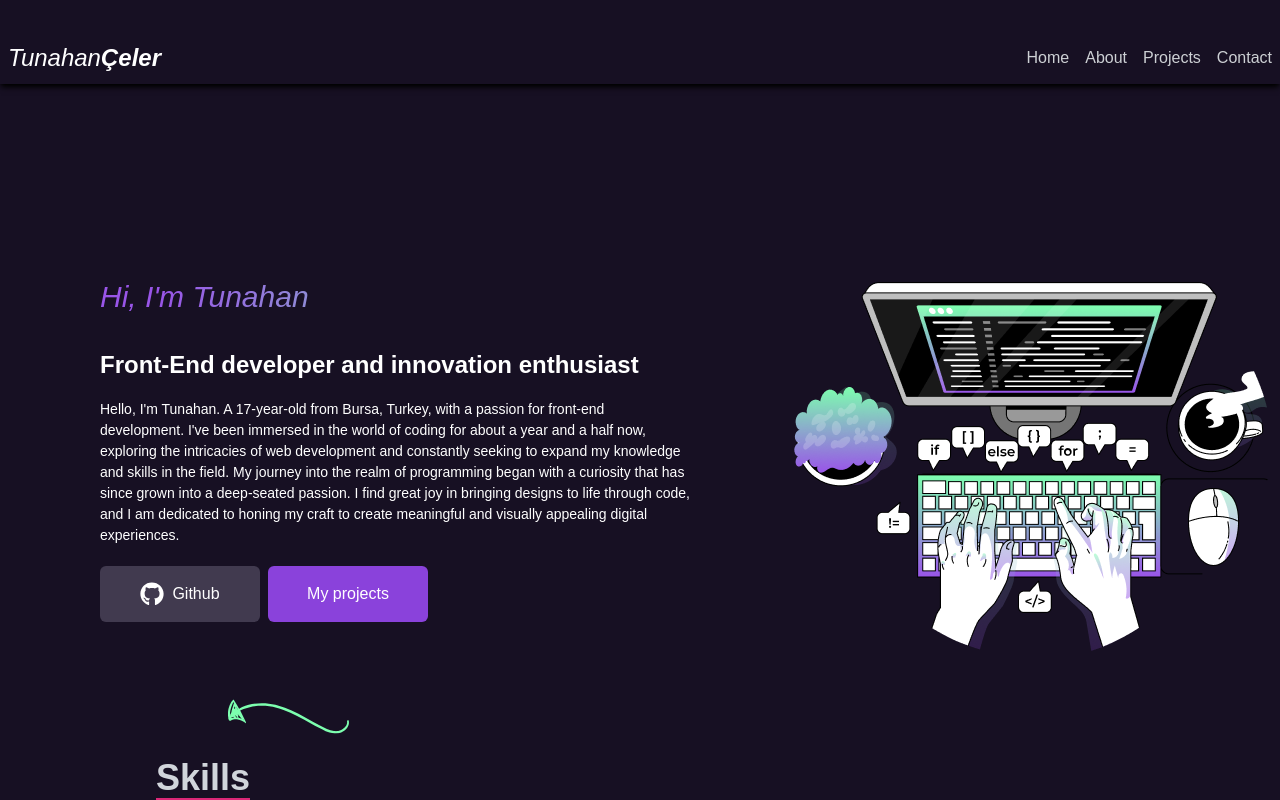
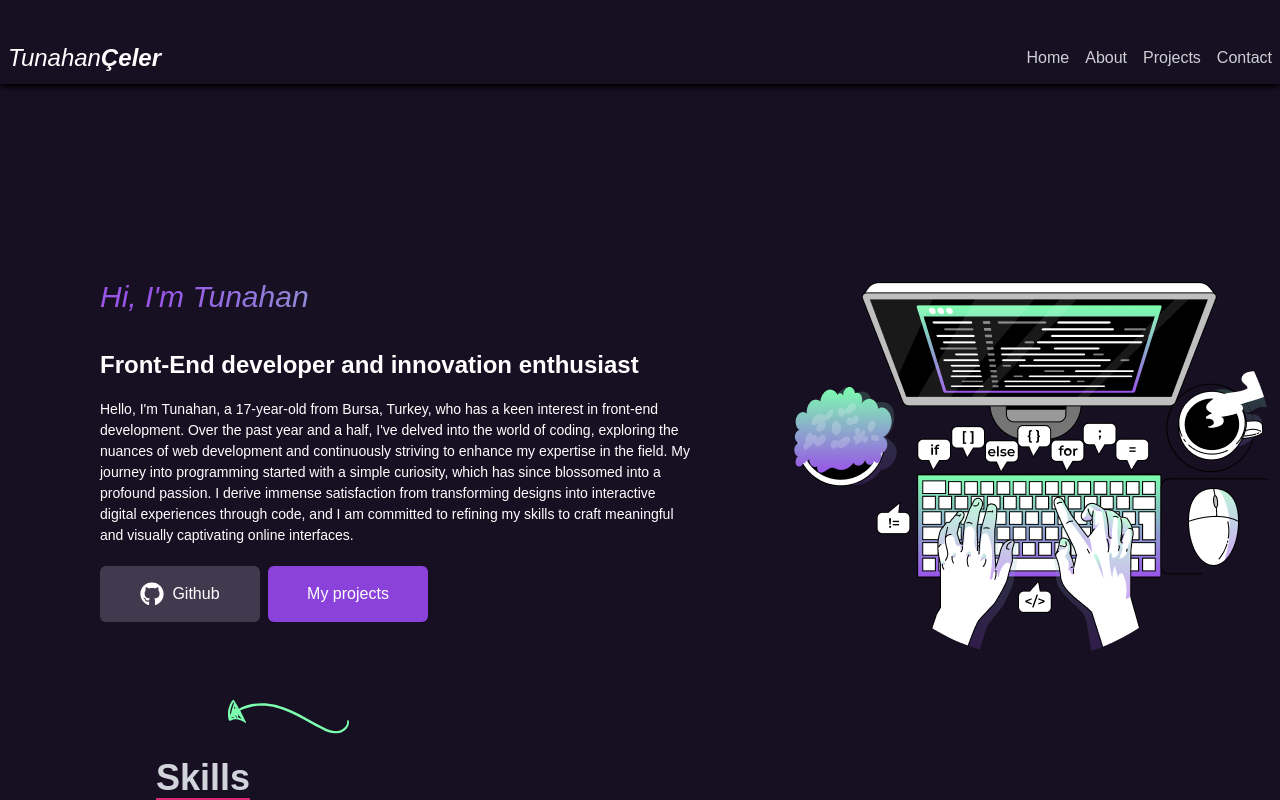
Before and after one commit to Tunahanclr16/Portfolio, a React (Vite) app: page / in a window 1280 px wide. Shown: the top 800 px of the page. Built offline with nearby package versions, Linux system fonts and the light colour scheme.

Commit message:
hero title fix

```diff
--- a/src/components/Hero.jsx/Hero.jsx
+++ b/src/components/Hero.jsx/Hero.jsx
@@ -42,15 +42,7 @@ export default function Hero() {
             animate={{ opacity: 1, y: 0 }}
             transition={{ duration: 1, delay: 1.1 }}
           >
-            Hello, I'm Tunahan. A 17-year-old from Bursa, Turkey, with a passion
-            for front-end development. I've been immersed in the world of coding
-            for about a year and a half now, exploring the intricacies of web
-            development and constantly seeking to expand my knowledge and skills
-            in the field. My journey into the realm of programming began with a
-            curiosity that has since grown into a deep-seated passion. I find
-            great joy in bringing designs to life through code, and I am
-            dedicated to honing my craft to create meaningful and visually
-            appealing digital experiences.
+         Hello, I'm Tunahan, a 17-year-old from Bursa, Turkey, who has a keen interest in front-end development. Over the past year and a half, I've delved into the world of coding, exploring the nuances of web development and continuously striving to enhance my expertise in the field. My journey into programming started with a simple curiosity, which has since blossomed into a profound passion. I derive immense satisfaction from transforming designs into interactive digital experiences through code, and I am committed to refining my skills to craft meaningful and visually captivating online interfaces.
           </motion.p>
           <motion.div
             className="flex gap-2 items-center"
```
